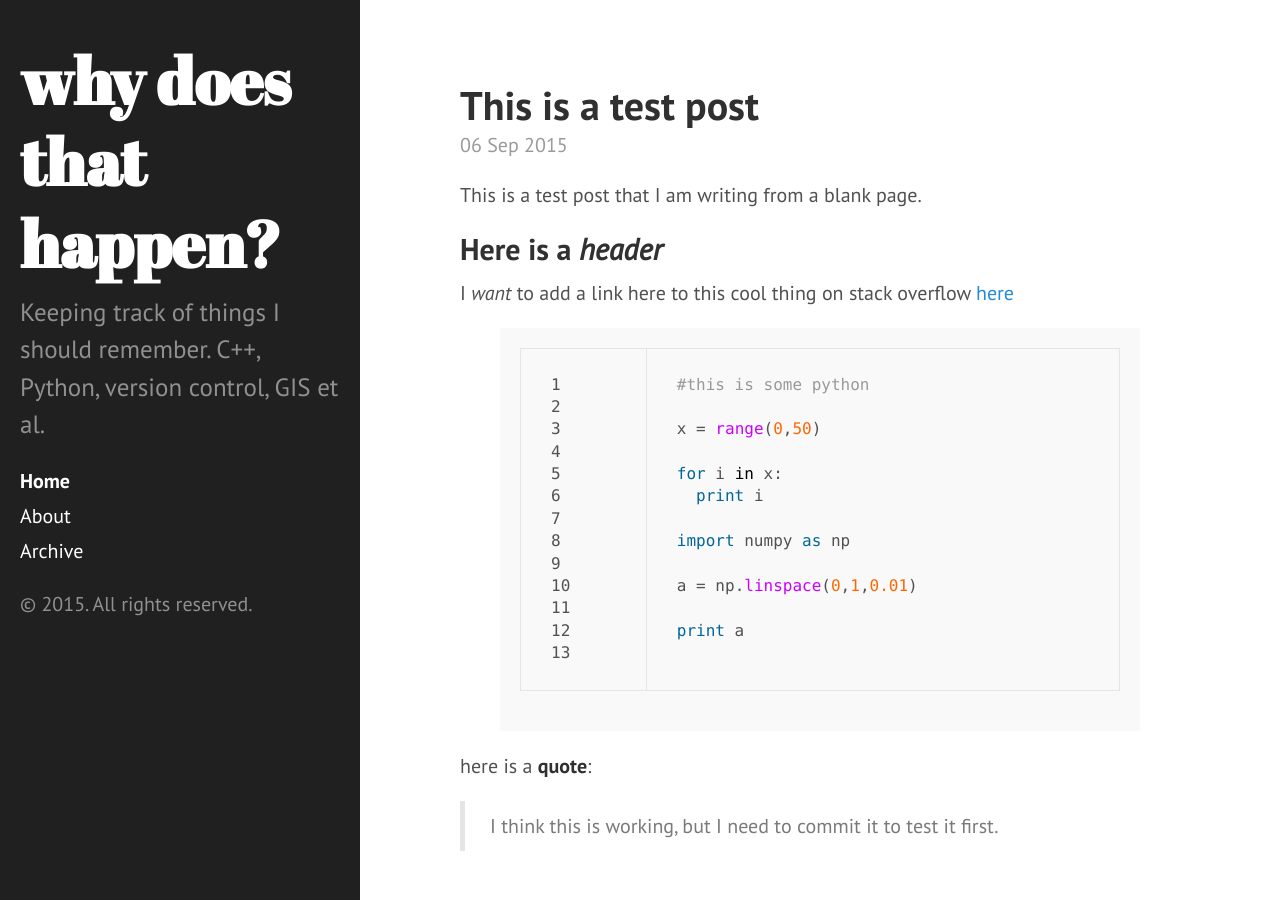
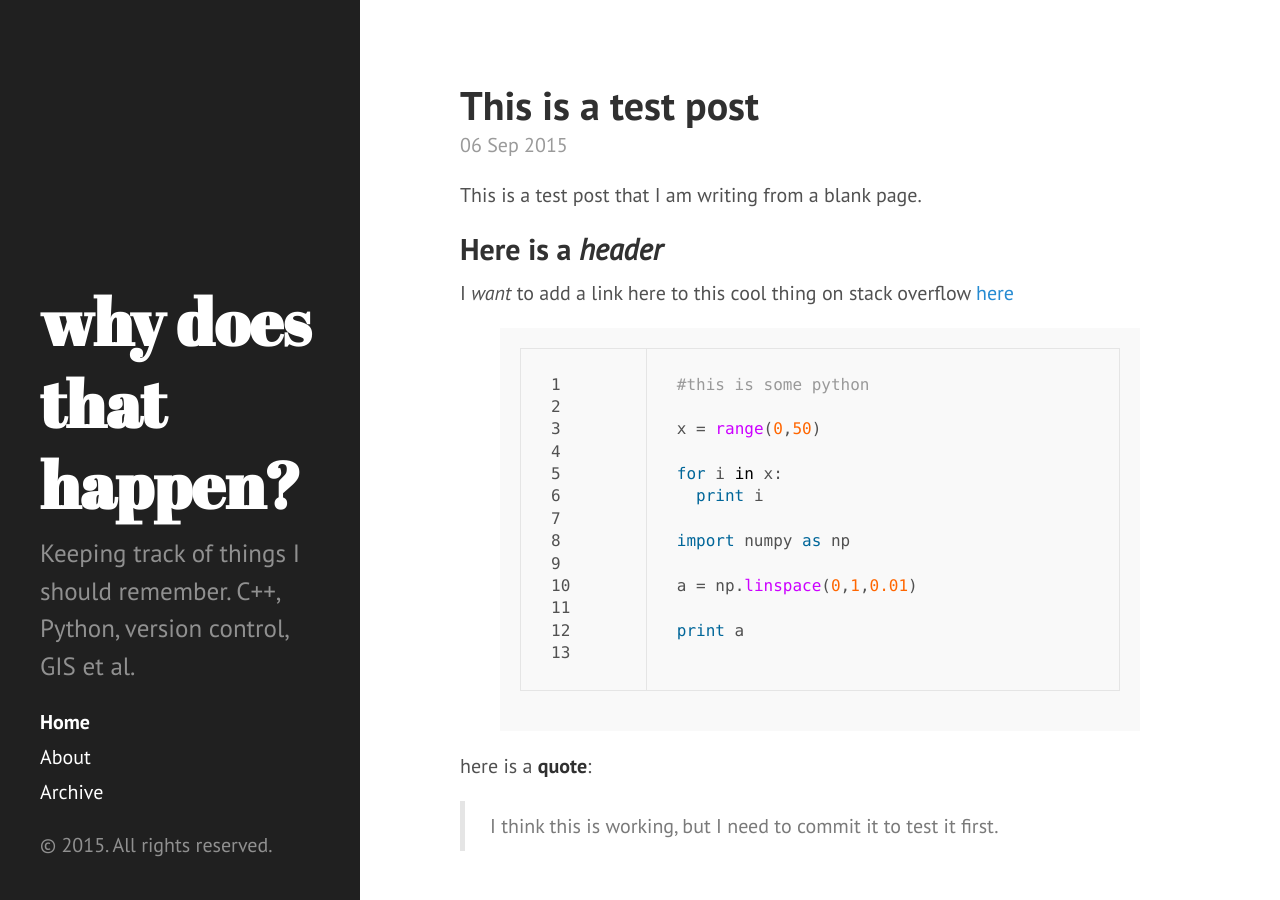
Before and after one commit to sgrieve/sgrieve.github.io, a Jekyll site: the page built from index.html, in a window 1280 px wide and 900 px high. Built offline with Jekyll 4.4.1, drawn with Linux system fonts in a browser that asks for light colours; Markdown is read by kramdown in place of the engine named in the settings; the list of posts is cut into pages by our own code.

Commit message:
Update sidebar.html

```diff
--- a/_includes/sidebar.html
+++ b/_includes/sidebar.html
@@ -1,10 +1,10 @@
 <div class="sidebar">
-  <!--<div class="container sidebar-sticky">-->
+  <div class="container sidebar-sticky">
     <div class="sidebar-about">
       <h1>
-        <a href="{{ site.baseurl }}">
+        <!--<a href="{{ site.baseurl }}">-->
           {{ site.title }}
-        </a>
+        <!--</a>-->
       </h1>
       <p class="lead">{{ site.description }}</p>
     </div>
```
